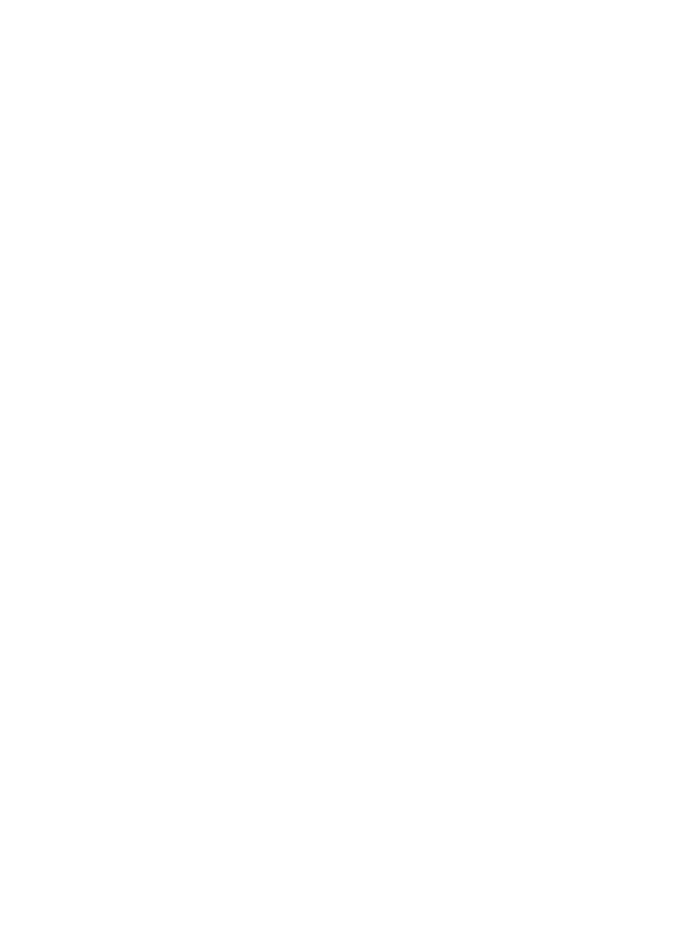
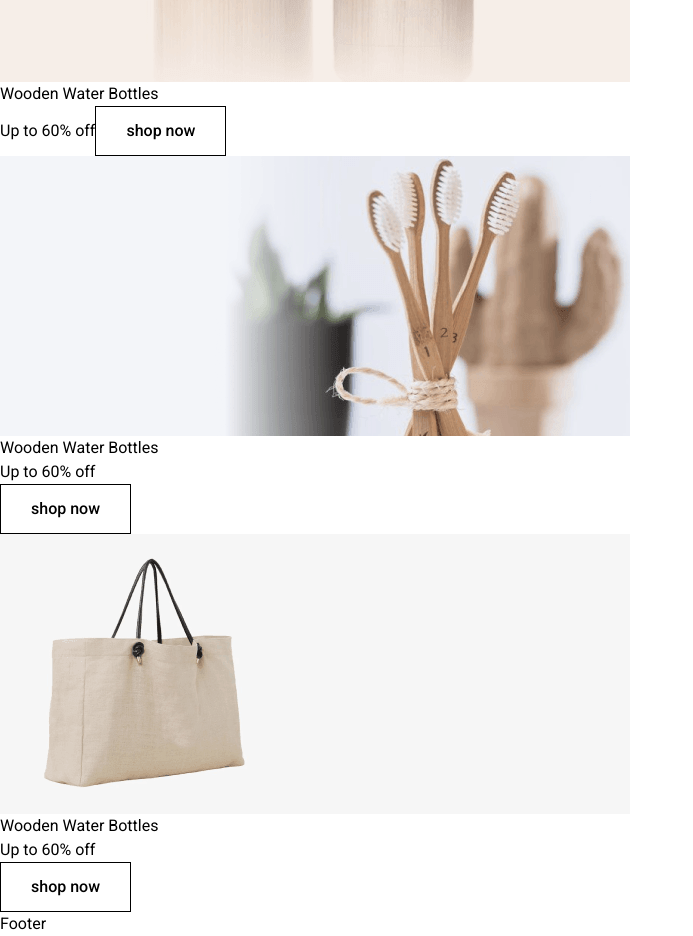
Before and after one commit to MIRNOMAN/root_shop_cart, a React (Vite) app: page / in a window 1280 px wide. Shown: the part 1800-2736 px from the top of the page, without its empty margins (0-693 px from the left). Before the commit the page ends 1316 px from the top, so only its background shows below. Built offline with nearby package versions, Linux system fonts and the light colour scheme.

Commit message:
create a bannar section

```diff
--- /dev/null
+++ b/src/Components/Bannar/Bannar.jsx
@@ -0,0 +1,51 @@
+import bannar1 from "../../../public/images/hero/product1-1.png"
+import bannar2 from "../../../public/images/hero/product2.png"
+import bannar3 from "../../../public/images/hero/product3.png"
+
+const Bannar = () => {
+  return (
+    <div >
+        <div className="lg:flex lg:h-[400px] lg:mx-[13%] lg:my-14 gap-4">
+
+                 <div className="lg:w-1/2 h-[410px]">
+                     <img className="relative" src={bannar1} alt="bannar image" />
+                     <div className="absolute lg:-mt-40  p-6">
+                           <h1 className="text-4xl font-medium">Wooden Water Bottles </h1>
+                           <div className="flex justify-around items-center">
+                           <span className=" uppercase mt-2 font-medium">Up to 60% off</span>
+                           <button className="secondary-btn mt-2 uppercase"> shop now</button>
+                           </div>
+                     </div>
+                 </div>
+
+                 <div className="lg:w-1/2 ">
+                       <div className="lg:h-1/2 mb-2 h-[200px] ">
+                       <img className="relative" src={bannar2} alt="bannar image" />
+                     <div className="absolute lg:-mt-40  p-6">
+                           <h1 className="text-3xl font-medium">Wooden Water Bottles </h1>
+                           <span className=" uppercase mt-2 font-medium">Up to 60% off</span>
+                           <div className="">
+
+                           <button className="secondary-btn mt-2 uppercase"> shop now</button>
+                           </div>
+                     </div>
+                       </div>
+
+                       <div className="lg:h-1/2 mt-2 h-[200px]">
+                       <img className="relative" src={bannar3} alt="bannar image" />
+                     <div className="absolute lg:-mt-36 pl-52 p-5">
+                           <h1 className="text-2xl font-medium">Wooden Water Bottles </h1>
+                           <span className=" uppercase mt-2 font-medium">Up to 60% off</span>
+                           <div className="">
+
+                           <button className="secondary-btn mt-2 uppercase"> shop now</button>
+                           </div>
+                     </div>
+                       </div>
+                 </div>
+        </div>
+    </div>
+  )
+}
+
+export default Bannar
--- a/src/pages/Home/Home.jsx
+++ b/src/pages/Home/Home.jsx
@@ -1,3 +1,4 @@
+import Bannar from "../../Components/Bannar/Bannar"
 import Hero from "../../Components/Hero/Hero"
 
 
@@ -5,6 +6,7 @@
   return (
     <div>
       <Hero></Hero>
+      <Bannar></Bannar>
     </div>
   )
 }
```
